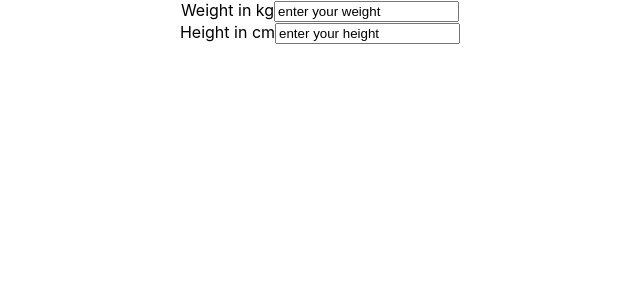
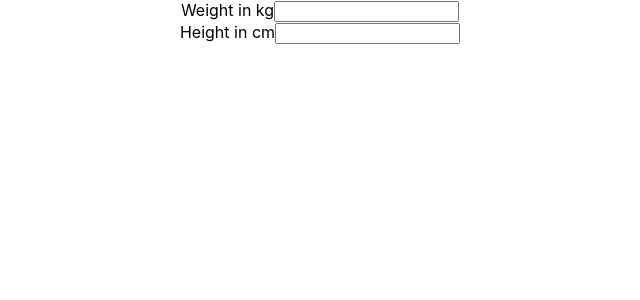
Before and after one commit to HannaSwDn/bmi_react, a React (Create React App) app: page / in a window 1280 px wide. Shown: the top 300 px of the page, without its empty margins (320-960 px from the left). Built offline with nearby package versions, Linux system fonts and the light colour scheme.

Commit message:
Sets state of weight and height to empty string

```diff
--- a/src/App.js
+++ b/src/App.js
@@ -5,8 +5,8 @@ class App extends Component {
   constructor(props) {
     super(props);
     this.state = {
-      weight: 'enter your weight',
-      height: 'enter your height'
+      weight: '',
+      height: ''
     }
   }
 
```
